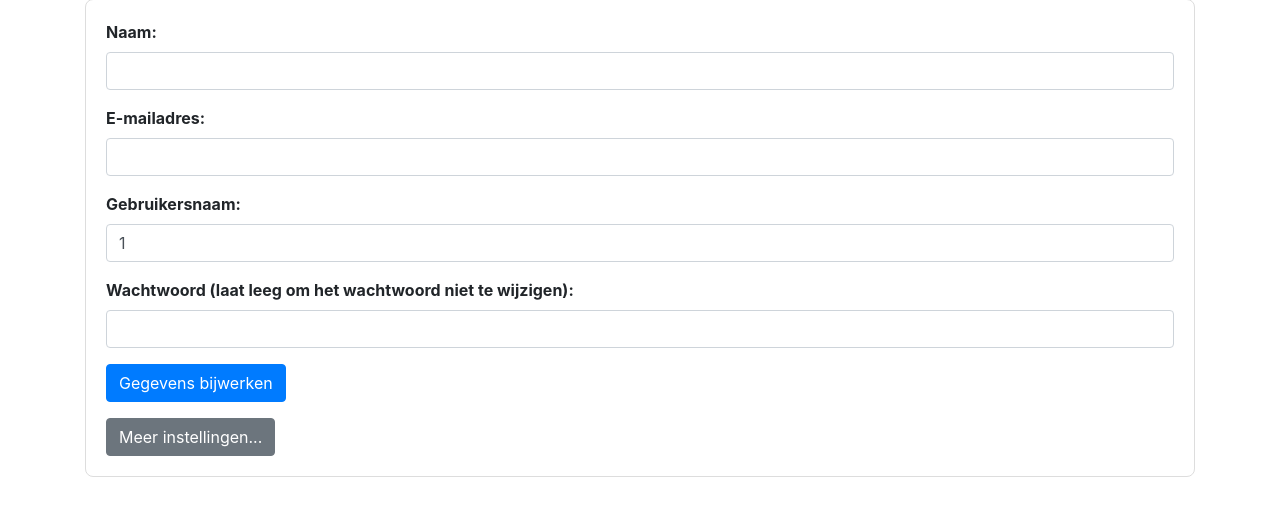
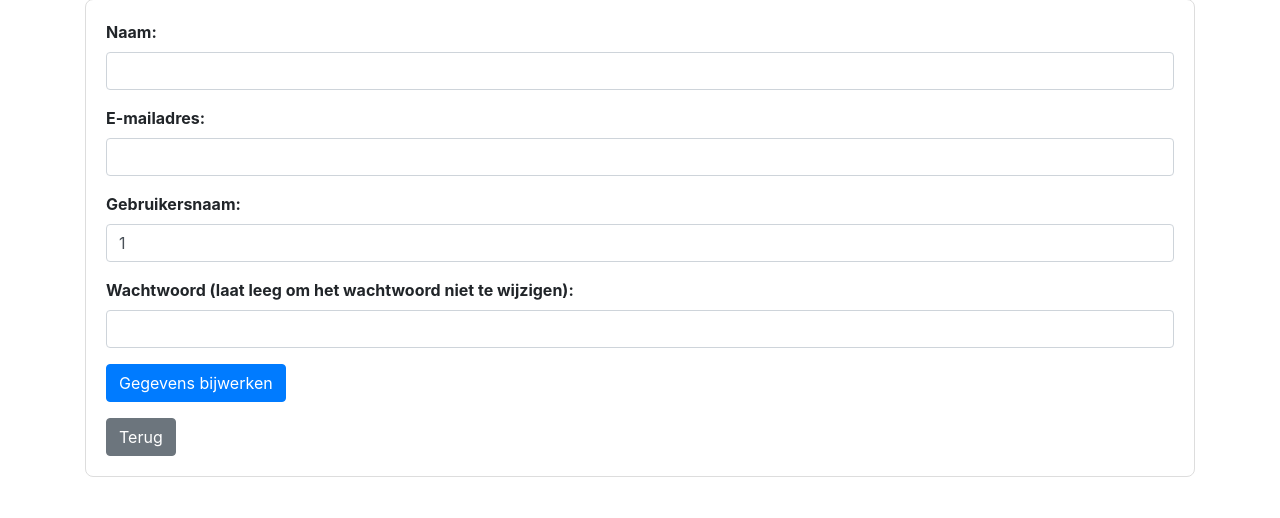
Before and after one commit to Sildv2005/Go-pro, a PHP site: page /accountinstellingen.php in a window 1280 px wide. Shown: the part 95-613 px from the top of the page. Run offline with PHP 8.4, Linux system fonts and the light colour scheme; the visitor is signed in with stand-in values (Sample User, id 1); data that the repository does not hold is empty.

Commit message:
Update accountinstellingen.php

```diff
--- a/accountinstellingen.php
+++ b/accountinstellingen.php
@@ -120,7 +120,7 @@ $conn->close();
 
             <!-- Meer instellingen knop -->
             <div class="mt-3">
-                <a href="meer_instellingen.php" class="btn btn-secondary">Meer instellingen...</a>
+                <a href="account.php" class="btn btn-secondary">Terug</a>
             </div>
         </div>
     </div>
```
